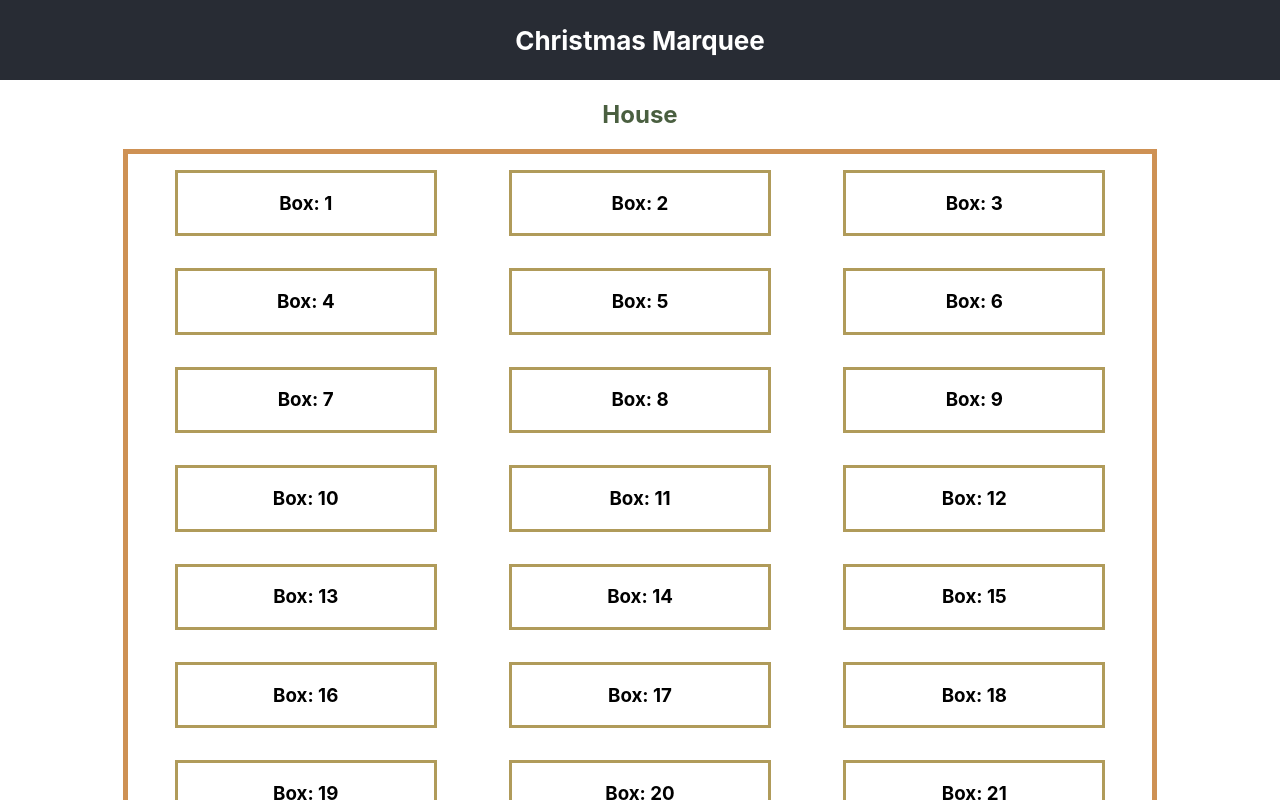
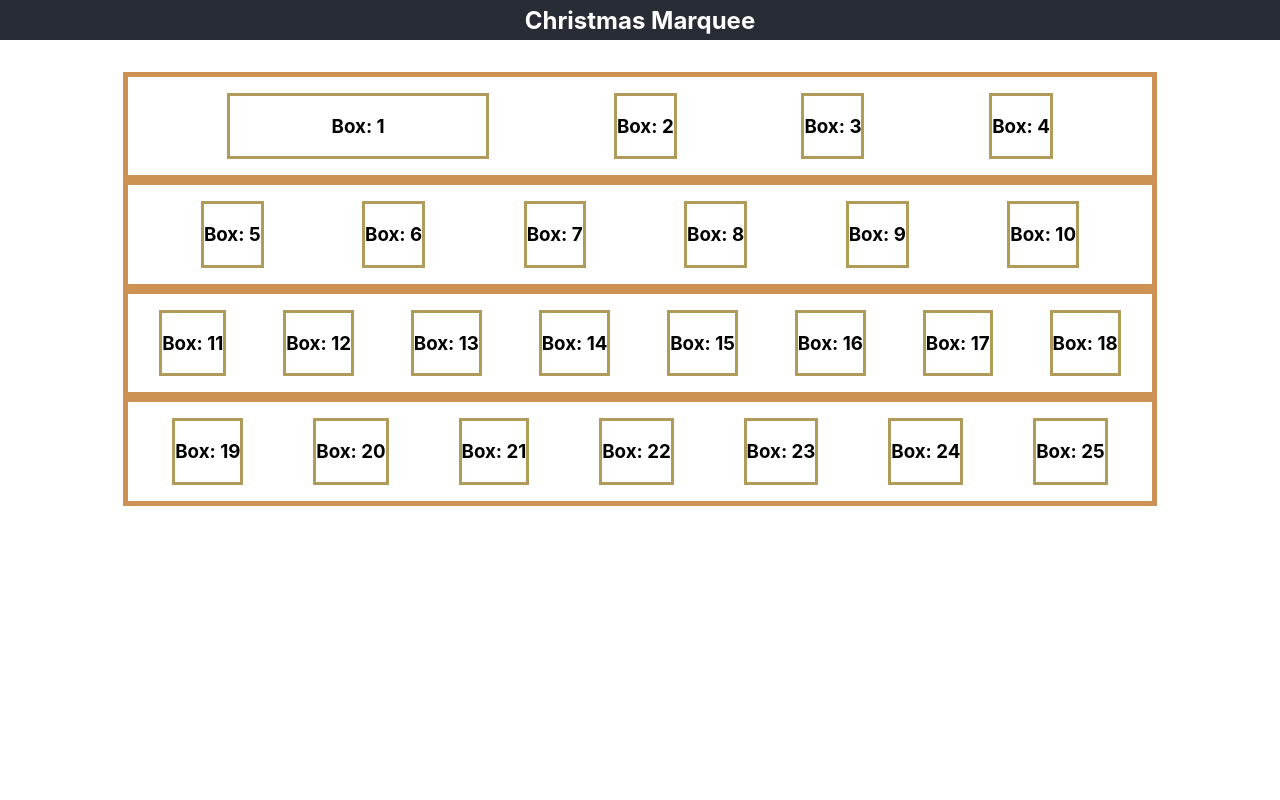
Before and after one commit to zplummer13/advent, a React (Create React App) app: page / in a window 1280 px wide. Shown: the top 800 px of the page. Built offline with nearby package versions, Linux system fonts and the light colour scheme.

Commit message:
Various changes - Created day object - Replaced id passthrough with day - Refactored some css

```diff
--- a/src/App.scss
+++ b/src/App.scss
@@ -20,12 +20,12 @@ h1 {
 
 .App-header {
   background-color: #282c34;
-  height: 10vh;
+  height: 5vh;
   display: flex;
   flex-direction: column;
   align-items: center;
   justify-content: center;
-  font-size: calc(10px + 2vmin);
+  font-size: calc(8px + 2vmin);
   color: white;
 }
 h2 {
--- a/src/components/Box.scss
+++ b/src/components/Box.scss
@@ -1,6 +1,19 @@
 @use "../sassvariables" as app;
-.boxContainer {
+
+.box {
   margin: 2vh 2vw;
+  border: solid 3px app.$quarnary-color;
+  cursor: pointer;
+}
+
+.boxSmall {
+  width: 10vw;
+}
+
+.boxMedium {
+  width: 15vw;
+}
+
+.boxLarge {
   width: 20vw;
-  border: solid 3px app.$quarnary-color;
 }
--- a/src/components/Box.tsx
+++ b/src/components/Box.tsx
@@ -1,15 +1,18 @@
 import React from "react";
+import Day from "../schema/day";
 import "./Box.scss";
 
 type BoxProps = {
-  id: number;
+  day: Day;
   openDayModal: React.MouseEventHandler<HTMLElement>;
 };
 
 export function Box(props: BoxProps) {
+
+  const cssClasses = props.day.cssClasses?.join(" ");
   return (
-    <aside className="boxContainer" onClick={props.openDayModal}>
-      <h3>Box: {props.id}</h3>
-    </aside>
+    <div className={"box " + cssClasses} onClick={props.openDayModal}>
+      <h3>Box: {props.day.id}</h3>
+    </div>
   );
 }
--- a/src/components/House.scss
+++ b/src/components/House.scss
@@ -1,4 +1,5 @@
 .houseContainer {
+  margin-top: 2em;
   display: grid;
   justify-content: center;
 }
--- a/src/components/House.tsx
+++ b/src/components/House.tsx
@@ -3,18 +3,24 @@ import { Box } from "./Box";
 import { Modal } from "./Modal";
 
 import "./House.scss";
+import Day from "../schema/day";
 
-const boxes = [
-  { id: 1 },
+const rows: Day[][] = [
+  [
+    { id: 1, title: "One the first day...", cssClasses: ["boxLarge"] },
     { id: 2 },
     { id: 3 },
-  { id: 4 },
+    { id: 4 }
+  ],
+  [
     { id: 5 },
     { id: 6 },
     { id: 7 },
     { id: 8 },
     { id: 9 },
-  { id: 10 },
+    { id: 10 }
+  ],
+  [
     { id: 11 },
     { id: 12 },
     { id: 13 },
@@ -23,39 +29,40 @@ const boxes = [
     { id: 16 },
     { id: 17 },
     { id: 18 },
+  ],
+  [
     { id: 19 },
     { id: 20 },
     { id: 21 },
     { id: 22 },
     { id: 23 },
     { id: 24 },
-  { id: 25 },
+    { id: 25 }
+  ]
 ];
 
 type HouseProps = {};
 
-// const openModal = (id: number) => {
-//   setModalState(id);
-//   return <Modal contentType="day" />;
-// };
-
 export function House(props: HouseProps) {
-  const [modalState, setModalState] = useState(0);
-  const days = boxes.map((box) => (
-    <Box openDayModal={() => setModalState(box.id)} id={box.id} />
-  ));
+  const [modalState, setModalState] = useState<Day>();
 
   return (
     <aside className="houseContainer">
-      <h1>House</h1>
-      {modalState === 0 ? null : (
+        {modalState != undefined &&
             <Modal
             contentType="days"
-          state={modalState}
-          onModalClose={() => setModalState(0)}
-        />
-      )}
-      <div className="dayContainer">{days}</div>
+            day={modalState}
+            onModalClose={() => setModalState(undefined)}/>
+        }
+
+        {rows.map((row) => (
+          <div className="dayContainer">
+            {row.map((day) => (
+              <Box openDayModal={() => setModalState(day)} day={day} />
+          ))}
+          </div>
+        ))}
+
     </aside>
   );
 }
--- a/src/components/Modal.scss
+++ b/src/components/Modal.scss
@@ -14,7 +14,7 @@
   position: absolute;
   display: flex;
   flex-direction: column;
-  padding: 5px;
+  padding: 10px;
   left: 25%;
   right: 25%;
   top: 25%;
@@ -22,8 +22,26 @@
   margin: auto;
   background: white;
 }
+
+@media screen and (max-width: 600px) {
+  .modal {
+    border-radius: 10px;
+    position: absolute;
+    display: flex;
+    flex-direction: column;
+    padding: 10px;
+    left: 2%;
+    right: 2%;
+    top: 5%;
+    bottom: 5%;
+    margin: auto;
+    background: white;
+  }
+}
+
 .exitIcon {
-  max-height: 3vw;
+  max-height: 26px;
+  cursor: pointer;
 }
 
 .row {
--- a/src/components/Modal.tsx
+++ b/src/components/Modal.tsx
@@ -1,9 +1,10 @@
 import React from "react";
-import xIco from "../icons/times-circle-solid.svg";
+import xIcon from "../icons/times-circle-solid.svg";
+import Day from "../schema/day";
 import "./Modal.scss";
 type ModalProps = {
   contentType: string;
-  state: number;
+  day: Day;
   onModalClose: React.MouseEventHandler<HTMLElement>;
 };
 export function Modal(props: ModalProps) {
@@ -11,12 +12,14 @@ export function Modal(props: ModalProps) {
     <div className="modalWrapper">
       <div className="modal">
         <div className="row">
-          <div>Day: {props.state}</div>
+
+          <div>{props.day.title && props.day.title != "" ? props.day.title : "Day: " + props.day.id}</div>
+
           <img
             className="exitIcon rotate"
             onClick={props.onModalClose}
             alt="buttonForClosingModal"
-            src={xIco}
+            src={xIcon}
           />
         </div>
       </div>
--- /dev/null
+++ b/src/schema/day.ts
@@ -0,0 +1,8 @@
+interface Day {
+    id: number,
+    title?: string,
+    locked?: boolean,
+    cssClasses?: string[],
+}
+
+export default Day
```
Also changed, not shown: 1 other file (tests, documents, lock files or other folders). Lines whose indentation alone changed are shown as unchanged.
